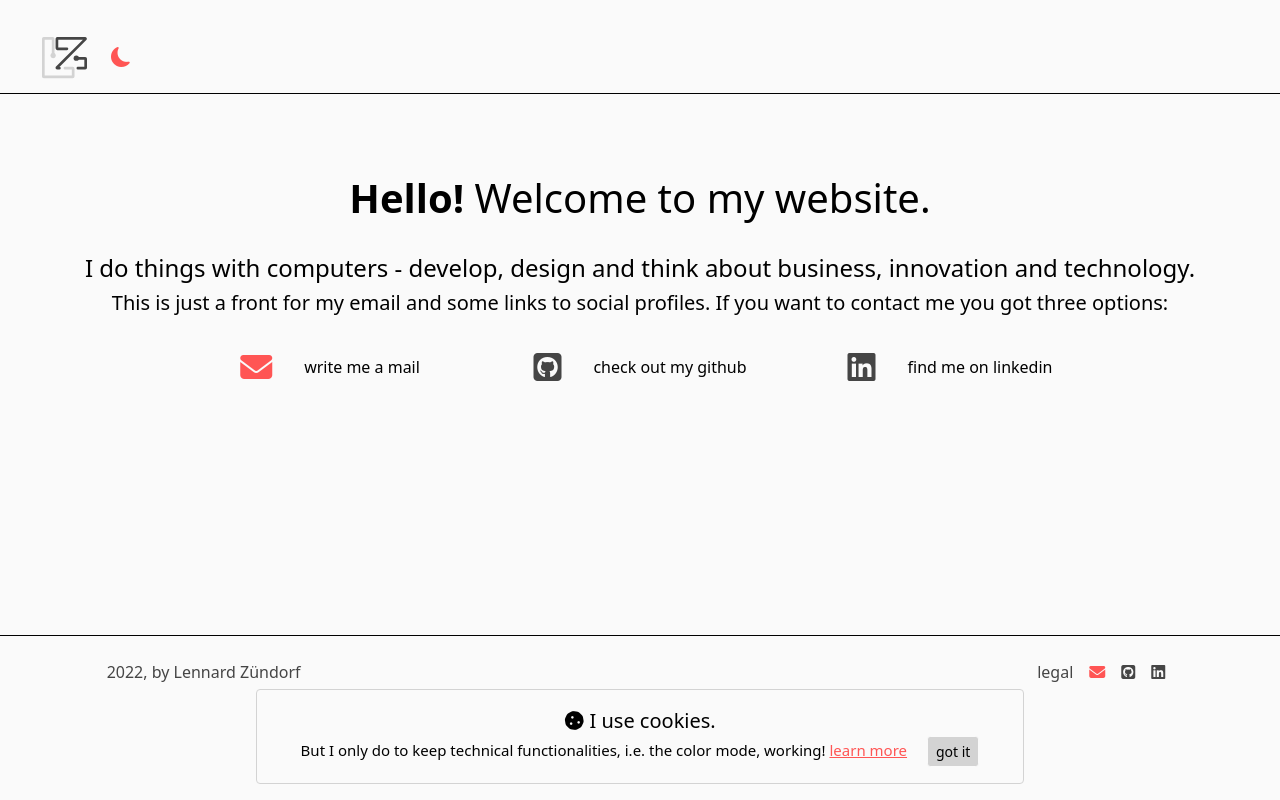
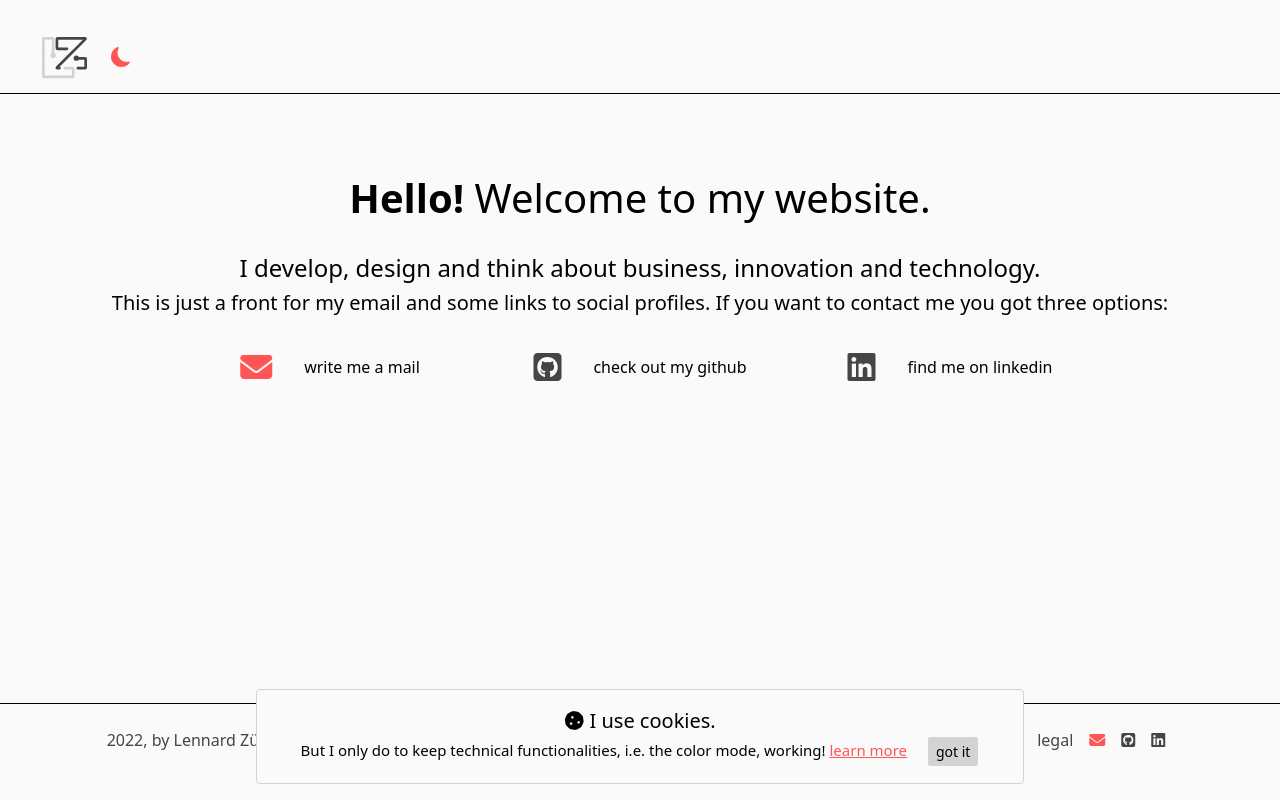
Before and after one commit to LennardZuendorf/website_zuendorf.me, a plain HTML site: page index.html in a window 1280 px wide. Drawn offline with nearby package versions, Linux system fonts and the light colour scheme.

Commit message:
fixed formatting issues, added content

```diff
--- a/index.html
+++ b/index.html
@@ -69,7 +69,7 @@
 
             <div class="col-12" style="color: var(--txt-color)">
                 <h1><strong>Hello!</strong> Welcome to my website.</h1><br>
-                <h4>I do things with computers - develop, design and think about business, innovation and technology.</h4>
+                <h4>I develop, design and think about business, innovation and technology.</h4>
 
             </div>
 
@@ -108,7 +108,7 @@
 <!--cookie banner-->
 
 <!--footer-->
-<footer class="d-flex flex-wrap justify-content-between align-items-center py-3 my-4 border-top">
+<footer class="d-flex flex-wrap justify-content-between align-items-center py-3 my-4 border-top fixed-bottom">
     <p class="col-md-1"></p>
     <p class="col-md-5 mb-0" style="color: var(--grey-ac-2); font-weight: normal !important">2022, by Lennard Zündorf</p>
 
```
Also changed, not shown: legal.html (+2 -2 lines).
